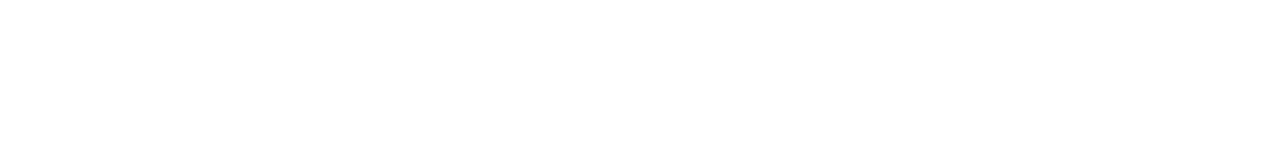
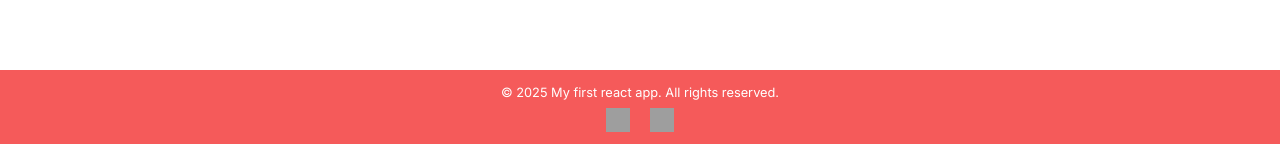
Before and after one commit to MohnadBabgi/ReactJs-Practice, a React (Vite) app: page / in a window 1280 px wide. Shown: the part 727-871 px from the top of the page. Before the commit the page ends 800 px from the top, so only its background shows below. Built offline with nearby package versions, Linux system fonts and the light colour scheme; grey boxes are pictures that could not be loaded.

Commit message:
Adding footer, fixing style problem

```diff
--- a/package.json
+++ b/package.json
@@ -11,7 +11,8 @@
   },
   "dependencies": {
     "react": "^19.1.1",
-    "react-dom": "^19.1.1"
+    "react-dom": "^19.1.1",
+    "react-icons": "^5.5.0"
   },
   "devDependencies": {
     "@eslint/js": "^9.36.0",
--- a/src/App.jsx
+++ b/src/App.jsx
@@ -1,12 +1,13 @@
 import Header from "./Component/Header.jsx"
 import Entry from "./Component/Entry.jsx"
+import Footer from "./Component/Footer.jsx"
 import data from "./data"
 
 export default function App() {
-
     const entryElements = data.map((entry) => {
         return (
             <Entry
+                key={entry.title}
                 img={entry.img}
                 title={entry.title}
                 country={entry.country}
@@ -23,6 +24,7 @@
             <main className="container">
                 {entryElements}
             </main>
+            <Footer />
         </>
     )
 }
--- a/src/Component/Footer.jsx
+++ b/src/Component/Footer.jsx
@@ -1,9 +1,23 @@
-export default function Footer (){
-
-    return(
-
-
+export default function Footer() {
+    return (
+        <footer>
+            <p>&copy; {new Date().getFullYear()} My first react app. All rights reserved.</p>
+            <nav>
+                <a href="https://github.com/MohnadBabgi" target="_blank">
+                    <img
+                        src="https://cdn.jsdelivr.net/gh/devicons/devicon/icons/github/github-original.svg"
+                        alt="GitHub"
+                        className="icon"
+                    />
+                </a>
+                <a href="https://www.linkedin.com/in/mohanadbabgi/" target="_blank">
+                    <img
+                        src="https://cdn.jsdelivr.net/gh/devicons/devicon/icons/linkedin/linkedin-original.svg"
+                        alt="LinkedIn"
+                        className="icon"
+                    />
+                </a>
+            </nav>
+        </footer>
     )
-
-
 }
--- a/src/index.css
+++ b/src/index.css
@@ -1,5 +1,17 @@
 html, body {
     margin: 0;
+    padding: 0;
+    height: 100%;
+}
+#root {
+    display: flex;
+    flex-direction: column;
+    min-height: 100%;
+}
+
+
+main {
+    flex: 1;
 }
 
 body {
@@ -86,3 +98,46 @@
     -webkit-box-orient: vertical;
     overflow: hidden;
 }
+footer {
+    background: #F55A5A; /* same red as header for consistency */
+    color: white;
+    text-align: center;
+    padding: 15px 10px;
+    margin-top: 40px;
+}
+
+footer p {
+    margin: 0;
+    font-size: 0.8rem;
+}
+
+footer nav {
+    margin-top: 8px;
+}
+
+footer nav a {
+    color: white;
+    margin: 0 10px;
+    font-size: 0.8rem;
+    text-decoration: none;
+    transition: opacity 0.2s ease-in-out;
+}
+
+footer nav a:hover {
+    opacity: 0.7;
+}
+footer nav a {
+    margin: 0 10px;
+    display: inline-block;
+    transition: opacity 0.2s ease-in-out;
+}
+
+footer nav a:hover {
+    opacity: 0.7;
+}
+
+footer nav img.icon {
+    width: 24px;
+    height: 24px;
+    vertical-align: middle;
+}
```
Also changed, not shown: 1 other file (tests, documents, lock files or other folders).
